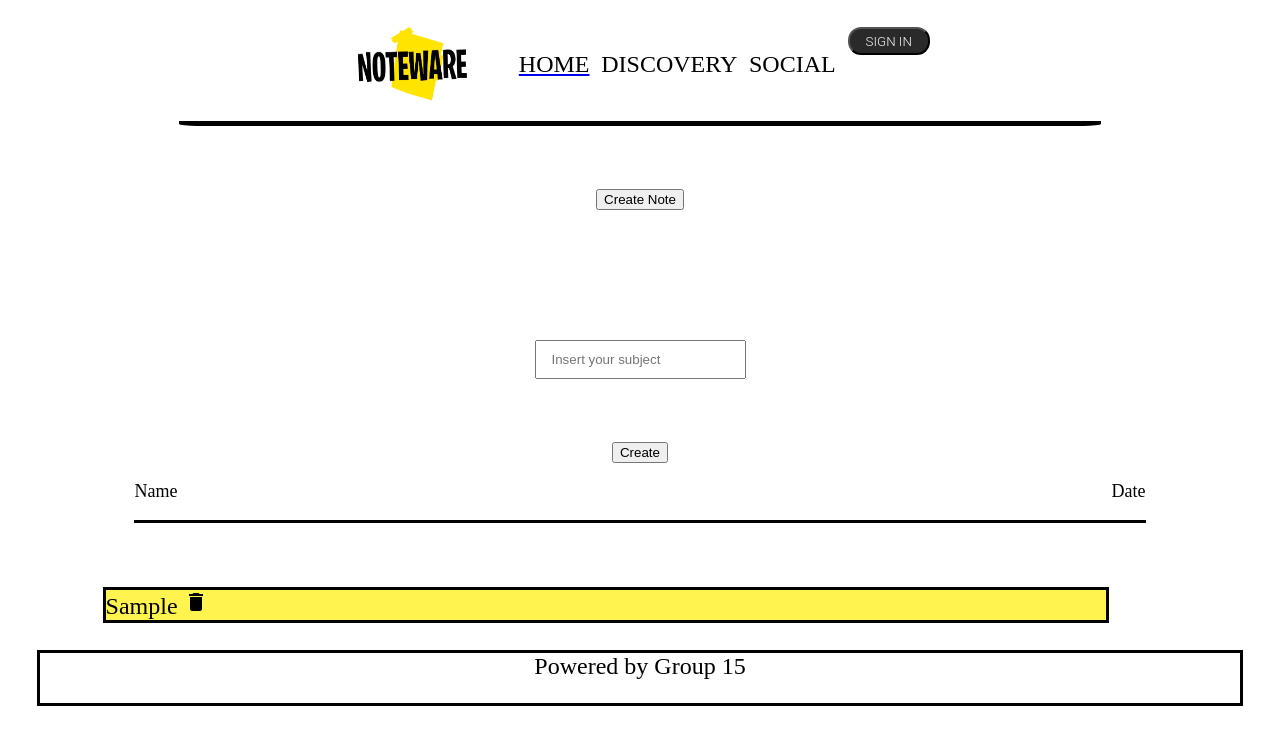
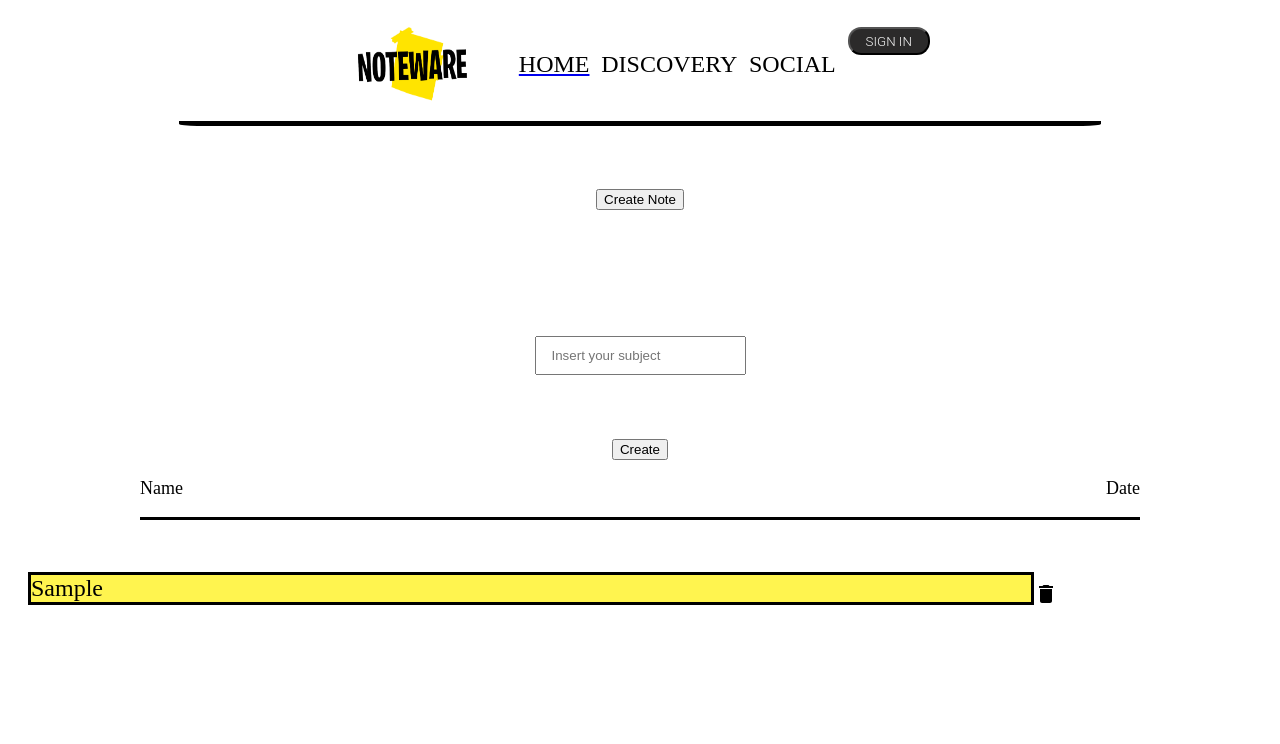
Before and after one commit to sadmoonys/CS2001p_retake_Marta_Ignatowicz, a React (Create React App) app in the folder front/: page /Dashboard in a window 1280 px wide. Both pictures are taken after typing "Sample" into the empty fields and a click on the button "Create". Shown: the top 744 px of the page. Built offline with nearby package versions, Linux system fonts and the light colour scheme.

Commit message:
Notes style update

```diff
--- a/front/src/Components/Dashboard/Dashboard.jsx
+++ b/front/src/Components/Dashboard/Dashboard.jsx
@@ -53,10 +53,9 @@ class Dashboard extends Component {
                         </div>
                           <br/>
                           <br/>
-                        <SubjectsList
+                            <SubjectsList
                         entries={this.state.items} />
                 </form>
-                 <Footer/>
              </html>
 
         );
--- a/front/src/Components/Dashboard/DashboardStyle.css
+++ b/front/src/Components/Dashboard/DashboardStyle.css
@@ -10,15 +10,12 @@ form {
     align-items: center;
     justify-content: space-between;
     width: 80%;
+    max-width: 1000px;
     border-bottom: solid;
     border-color: black;
     font-size: large;
 }
 
-.subjectList {
-    width: 95%;
-}
-
 .Notes {
     padding: 5%;
 }
--- a/front/src/Components/Dashboard/NewNote/NewNote.jsx
+++ b/front/src/Components/Dashboard/NewNote/NewNote.jsx
@@ -1,5 +1,6 @@
 import React, { Component } from "react";
 import "./NewNoteStyle.css"
+import {ReactComponent as Delete} from '../../../Images/delete.svg'
 
 class NewNote extends Component {
   state = {
@@ -33,6 +34,7 @@ class NewNote extends Component {
               value={note}
               rows="10"
               cols="30"/>
+              <Delete/>
           </div>);
         })}
       </div>
--- a/front/src/Components/Dashboard/NewNote/NewNoteStyle.css
+++ b/front/src/Components/Dashboard/NewNote/NewNoteStyle.css
@@ -1,9 +1,7 @@
 .divNoteBloc {
     display: flex;
     flex-wrap: wrap;
-    align-content: center;
     justify-content: center;
-    padding: 2%;
 }
 
 .createNotesDiv {
@@ -17,5 +15,6 @@
 
 .textArea {
     background-color: #fff44f;
-    color: black
+    color: black;
+    margin: 1rem;
 }
--- a/front/src/Components/Dashboard/SubjectsList/SubjectsList.jsx
+++ b/front/src/Components/Dashboard/SubjectsList/SubjectsList.jsx
@@ -3,8 +3,10 @@ import './SubjectsStyle.css'
 import {ReactComponent as Delete} from '../../../Images/delete.svg'
 class SubjectsList extends Component {
     createTasks(item){
-        return <div className="subjects" key={item.key}>
-        {item.text} <Delete /> </div>
+        return <section className="listSub">
+            <div className="subjects" key={item.key}>
+        {item.text}  </div> < Delete />
+        </section>
     }
 
     render() {
--- a/front/src/Components/Dashboard/SubjectsList/SubjectsStyle.css
+++ b/front/src/Components/Dashboard/SubjectsList/SubjectsStyle.css
@@ -2,14 +2,20 @@
     display: flex;
     flex-direction: column;
     justify-content: center;
-    width: 90%;
+    width: 100%;
+}
+
+.listSub {
+    display: flex;
+    align-items: center;
+    width: 100%;
 }
 
 .subjects {
     background-color: #fff44f;
-    margin: 1%;
-    width: 90%;
+    width: 100%;
     max-width: 1000px;
+    margin-bottom: 1%;
     border-style: solid;
     border-color: black;
     font-size: x-large;
```
Also changed, not shown: 2 other files (tests, documents, lock files or other folders).
